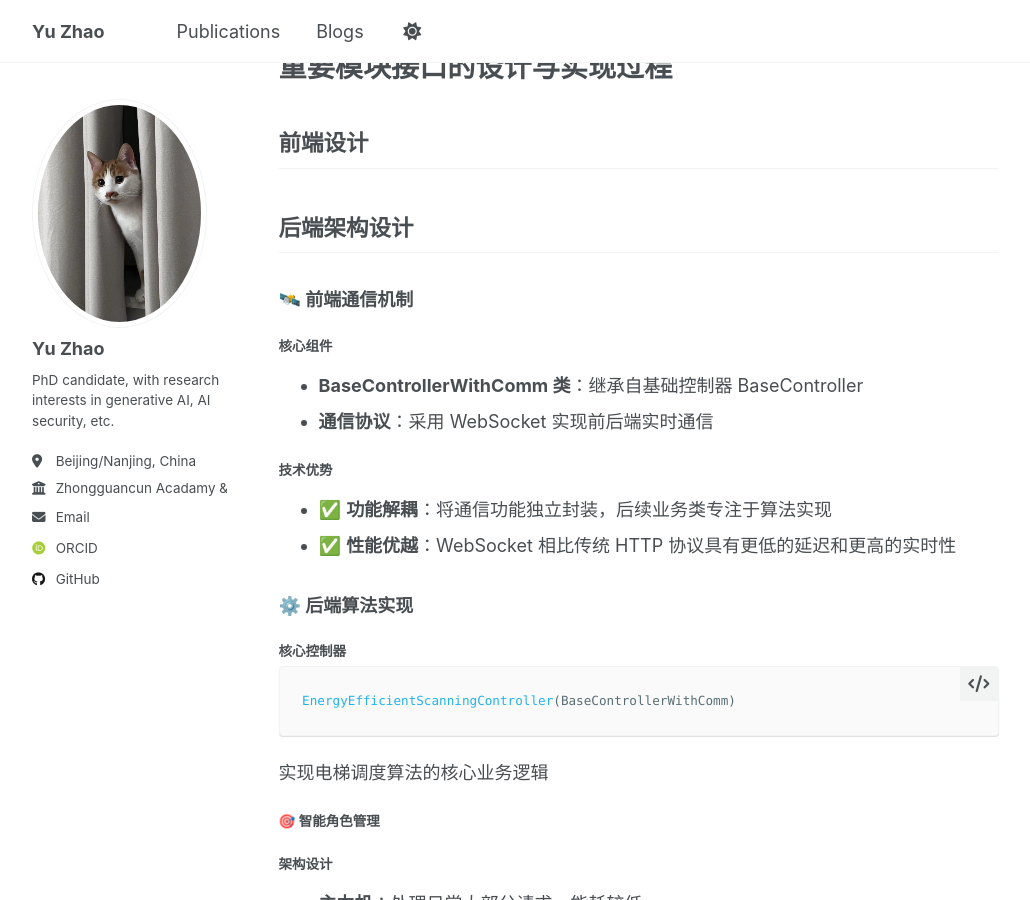
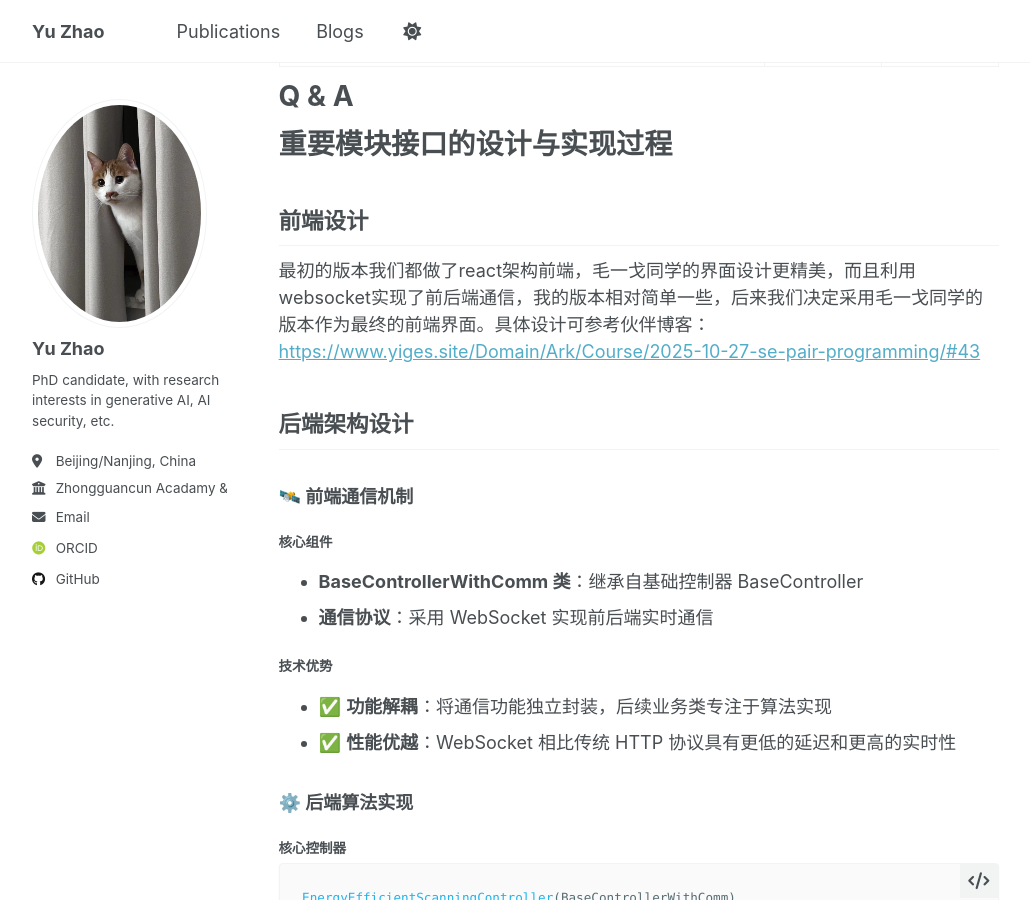
Before and after one commit to milkieTigera/milkieTigera.github.io, a Jekyll site: the page built from _posts/2025-10-27-blog-post-2.md, in a window 1280 px wide and 900 px high, scrolled down 1223 px. Shown: the whole window, without its empty margins (26-1056 px from the left). Built offline with Jekyll 4.4.1, drawn with Linux system fonts in a browser that asks for light colours; some web fonts are replaced; a script that is not in the unit is left out; comment, search, counter and statistics services are not loaded; some of the changed text lies outside the part shown.

Commit message:
course blog 2

```diff
--- a/_posts/2025-10-27-blog-post-2.md
+++ b/_posts/2025-10-27-blog-post-2.md
@@ -10,6 +10,8 @@ comments: true
 
 
 项目地址: [https://z.gitee.cn/maoyigemax/elevator_scheduler.git](https://z.gitee.cn/maoyigemax/elevator_scheduler.git)
+
+伙伴博客：[https://www.yiges.site/Domain/Ark/Course/2025-10-27-se-pair-programming/#43](https://www.yiges.site/Domain/Ark/Course/2025-10-27-se-pair-programming/#43)
 
 # 项目总结（稳定优先！！！）
 
@@ -41,6 +43,7 @@ comments: true
 
 ## 前端设计
 
+最初的版本我们都做了react架构前端，毛一戈同学的界面设计更精美，而且利用websocket实现了前后端通信，我的版本相对简单一些，后来我们决定采用毛一戈同学的版本作为最终的前端界面。具体设计可参考伙伴博客：[https://www.yiges.site/Domain/Ark/Course/2025-10-27-se-pair-programming/#43](https://www.yiges.site/Domain/Ark/Course/2025-10-27-se-pair-programming/#43)
 
 ## 后端架构设计
 
```
Also changed, not shown: other parts of _posts/2025-10-27-blog-post-2.md (+0 -2 lines).
